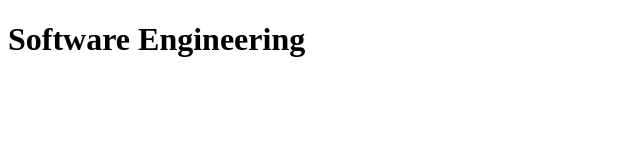
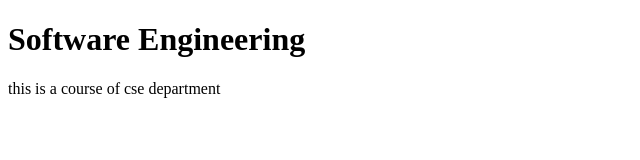
Before and after one commit to Munnnnn/cse-412, a plain HTML site: page index.html in a window 1280 px wide. Shown: the whole page, without its empty margins (0-640 px from the left). Drawn offline with Linux system fonts and the light colour scheme.

Commit message:
ptag-added

```diff
--- a/index.html
+++ b/index.html
@@ -11,7 +11,7 @@
         <h1>Software Engineering</h1>
 
 
-    <!-- Your content goes here -->
+ <p>this is a course of cse department</p>
 
 </body>
 </html>
```
